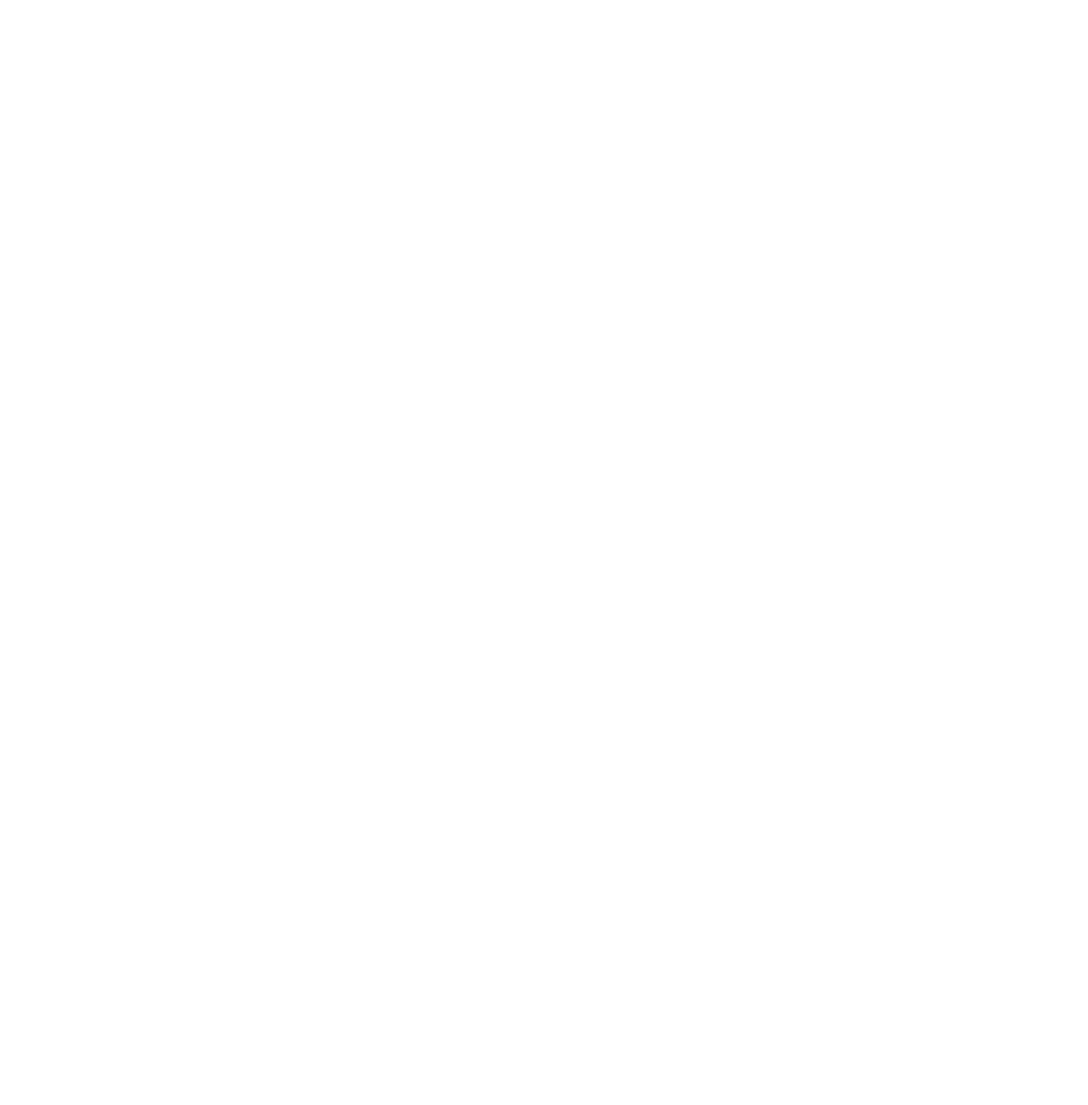
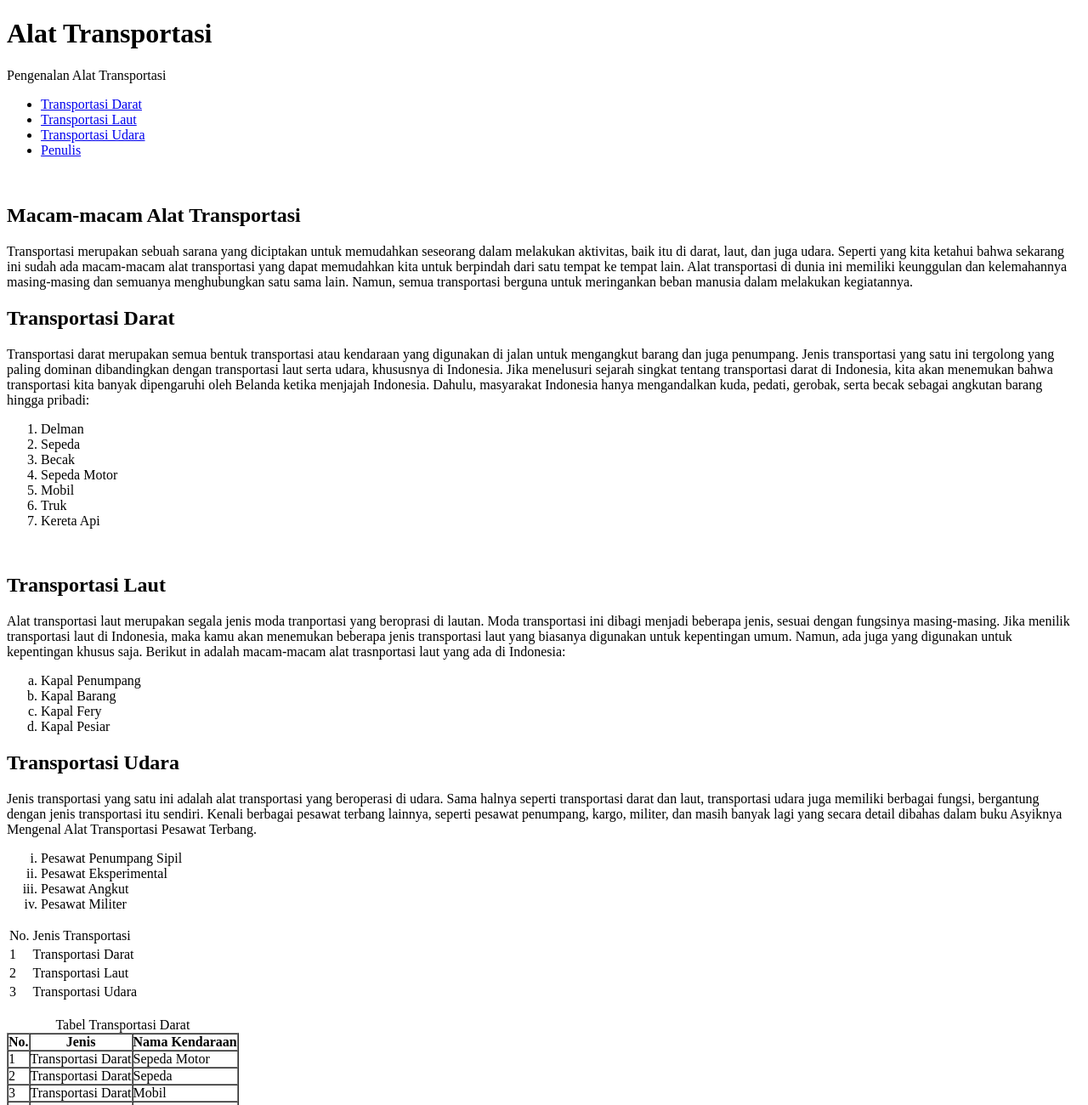
Before and after one commit to limfiq/dasar-web-dengan-html-css-dan-javascript, a plain HTML site: page 4.html in a window 1280 px wide. Shown: the top 1300 px of the page at 85% size. Before the commit the page ends 800 px from the top, so only its background shows below. Drawn offline with Linux system fonts and the light colour scheme.

Commit message:
Update 7 Mei 2023

```diff
--- a/4.html
+++ b/4.html
@@ -0,0 +1,142 @@
+<!doctype html>
+<html>
+<head>
+<meta charset="utf-8">
+	<link rel="icon" href="maskot.png" type="image/x-icon"/>
+<title>Web Semantik</title>
+</head>
+
+<body>
+	<header>
+		<h1>Alat Transportasi</h1>
+			<p class="tagline">Pengenalan Alat Transportasi</p>
+			<nav class="navigation-bar">
+				<ul>
+					<li><a href="#darat">Transportasi Darat</a></li>
+					<li><a href="#laut">Transportasi Laut</a></li>
+					<li><a href="#udara">Transportasi Udara</a></li>
+					<li><a href="#author">Penulis</a></li>
+				</ul>
+			</nav>
+	</header>
+	<main>
+		<br id="darat">
+		<h2>Macam-macam Alat Transportasi </h2>
+		<p>Transportasi merupakan sebuah sarana yang diciptakan untuk memudahkan seseorang dalam melakukan aktivitas, baik itu di darat, laut, dan juga udara. Seperti yang kita ketahui bahwa sekarang ini sudah ada macam-macam alat transportasi yang dapat memudahkan kita untuk berpindah dari satu tempat ke tempat lain.
+
+Alat transportasi di dunia ini memiliki keunggulan dan kelemahannya masing-masing dan semuanya menghubungkan satu sama lain. Namun, semua transportasi berguna untuk meringankan beban manusia dalam melakukan kegiatannya.</p>
+	<h2>Transportasi Darat </h2>
+	<p>Transportasi darat merupakan semua bentuk transportasi atau kendaraan yang digunakan di jalan untuk mengangkut barang dan juga penumpang. Jenis transportasi yang satu ini tergolong yang paling dominan dibandingkan dengan transportasi laut serta udara, khususnya di Indonesia.
+
+Jika menelusuri sejarah singkat tentang transportasi darat di Indonesia, kita akan menemukan bahwa transportasi kita banyak dipengaruhi oleh Belanda ketika menjajah Indonesia. Dahulu, masyarakat Indonesia hanya mengandalkan kuda, pedati, gerobak, serta becak sebagai angkutan barang hingga pribadi:</p>
+		<div id="rodadua">
+		<ol>
+			<li>Delman</li>
+			<li>Sepeda</li>
+			<li>Becak</li>
+			<li>Sepeda Motor</li>
+			<li>Mobil</li>
+			<li>Truk</li>
+			<li>Kereta Api</li>
+		</ol>
+
+		</div>
+		<br>
+
+		<h2>Transportasi Laut</h2>
+		<div id="laut">
+			<p>Alat transportasi laut merupakan segala jenis moda tranportasi yang beroprasi di lautan. Moda transportasi ini dibagi menjadi beberapa jenis, sesuai dengan fungsinya masing-masing. Jika menilik transportasi laut di Indonesia, maka kamu akan menemukan beberapa jenis transportasi laut yang biasanya digunakan untuk kepentingan umum. Namun, ada juga yang digunakan untuk kepentingan khusus saja. Berikut in adalah macam-macam alat trasnportasi laut yang ada di Indonesia:</p>
+			<ol type="a">
+				<li>Kapal Penumpang</li>
+				<li>Kapal Barang</li>
+			<li>Kapal Fery</li>
+				<li>Kapal Pesiar</li>
+			</ol>
+
+		</div>
+			<h2>Transportasi Udara</h2>
+		<div id="udara">
+			<p>Jenis transportasi yang satu ini adalah alat transportasi yang beroperasi di udara. Sama halnya seperti transportasi darat dan laut, transportasi udara juga memiliki berbagai fungsi, bergantung dengan jenis transportasi itu sendiri.
+
+Kenali berbagai pesawat terbang lainnya, seperti pesawat penumpang, kargo, militer, dan masih banyak lagi yang secara detail dibahas dalam buku Asyiknya Mengenal Alat Transportasi Pesawat Terbang.</p>
+			<ol type="i">
+				<li>Pesawat Penumpang Sipil</li>
+				<li>Pesawat Eksperimental</li>
+			<li>Pesawat Angkut</li>
+				<li>Pesawat Militer</li>
+			</ol>
+
+		</div>
+        <!-- Ini menggunakan tabel tanpa border -->
+		<table>
+			<thead>
+			<tr>
+                <td>No.</td>
+				<td>Jenis Transportasi</td>
+            </tr>
+            </thead>
+			<tbody>
+				<td>1</td>
+				<td>Transportasi Darat</td>
+			<tr>
+				<td>2</td>
+				<td>Transportasi Laut</td>
+			</tr>
+			<tr>
+				<td>3</td>
+				<td>Transportasi Udara</td>
+			</tr>
+		</table>
+        <br>
+
+        <!-- Ini tabel dengan atribut border, cellspasing dan cellpadding
+            kita juga memberikan caption dari tabel dengan tag caption
+        -->
+		<table border="1" cellspacing="0" cellpadding="0">
+			<caption>Tabel Transportasi Darat</caption>
+			<thead>
+			<tr>
+				<th>No.</th>
+				<th>Jenis</th>
+				<th>Nama Kendaraan</th>
+			</tr>
+			</thead>
+			<tbody>
+			<tr>
+				<td>1</td>
+				<td>Transportasi Darat</td>
+				<td>Sepeda Motor</td>
+			</tr>
+			<tr>
+				<td>2</td>
+				<td>Transportasi Darat</td>
+				<td>Sepeda</td>
+			</tr>
+			<tr>
+				<td>3</td>
+				<td>Transportasi Darat</td>
+				<td>Mobil</td>
+			</tr>
+			<tr>
+				<td>4</td>
+				<td>Transportasi Darat</td>
+				<td>Kereta Api</td>
+			</tr>
+		</tbody>
+		</table>
+
+	</main>
+		<aside><h2>Tahukah Kamu?</h2> <p>Ada berbagai macam kendaraan yang berlalu-lalang disekitar kita, namun tidak semua kendaraan dapat kita gunakan.
+		</p></aside>
+		<a href="https://www.gramedia.com/best-seller/macam-alat-transportasi/">Selengkapnya</a>
+</body>
+	<footer>
+		<div class="author" id="author">
+		<h1>Tentang penulis</h1>
+		<span id="nama-author">Fulan</span><br />
+		<span id="deskripsiauthor">Seorang pemerhati Transportasi</span><br />
+		<address>Jalan Cenderawasih Gang Marmut No. 82B, Antah Berantah</address>
+		<span id="nomor-teleponauthor"><a href="tel:080123456789">0801-2345-6789</a></span>
+		</div>
+	</footer>
+</html>
```
Also changed, not shown: 3.html (+0 -59 lines).
